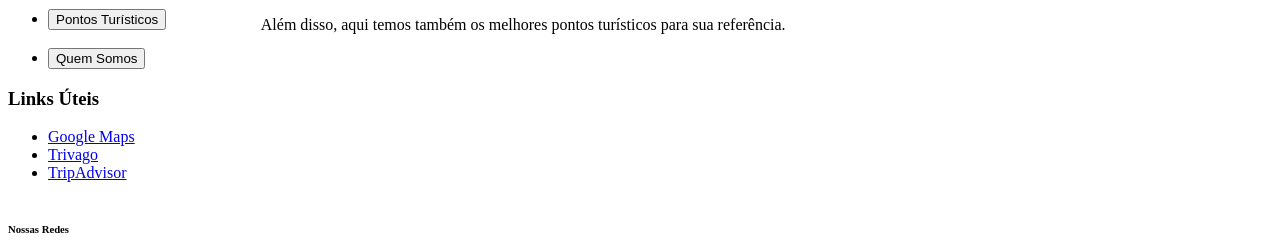
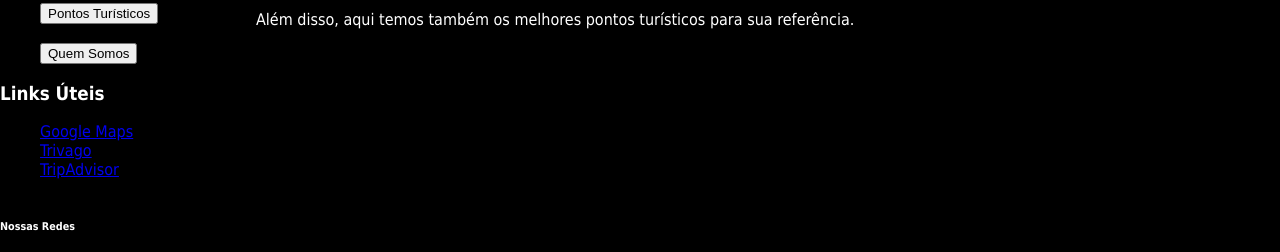
Before and after one commit to lukesgon/Proz-Projects, a plain HTML site: page codepark-html-turismo/index.html in a window 1280 px wide. Shown: the part 177-429 px from the top of the page. Drawn offline with Linux system fonts and the light colour scheme.

Commit message:
atualização do css

```diff
--- a/codepark-html-turismo/index.css
+++ b/codepark-html-turismo/index.css
@@ -1,3 +1,12 @@
+body {
+    color: white;
+    background-color: black;
+    margin: 0;
+    padding: 0;
+    font-size: 16px;
+    font-family: tahoma;
+}
+
 .content {
     display: flex;
 }
@@ -14,3 +23,7 @@
     width: 54px;
     height: 24px;
 }
+
+li {
+    list-style-type: none;
+}
```
